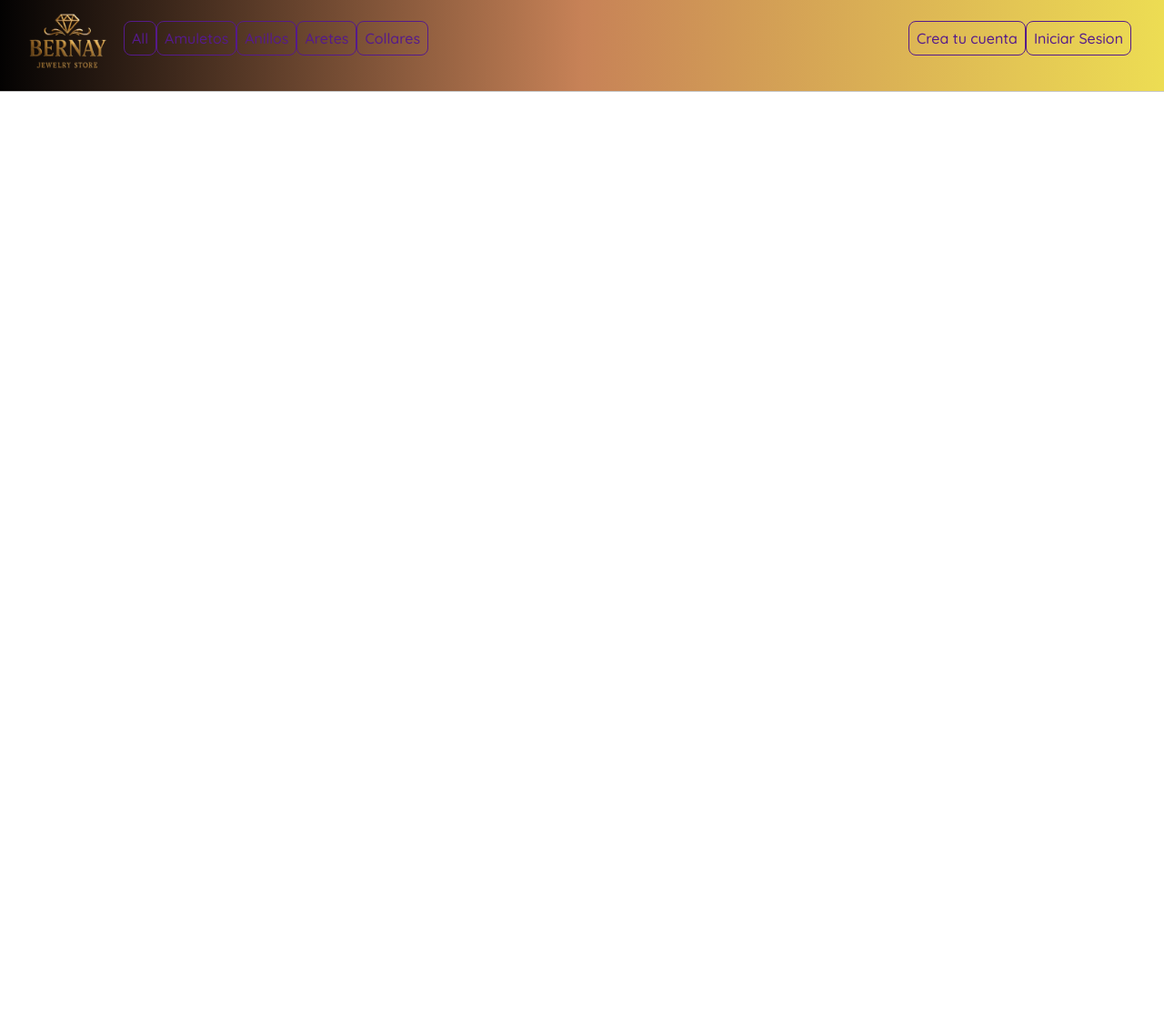
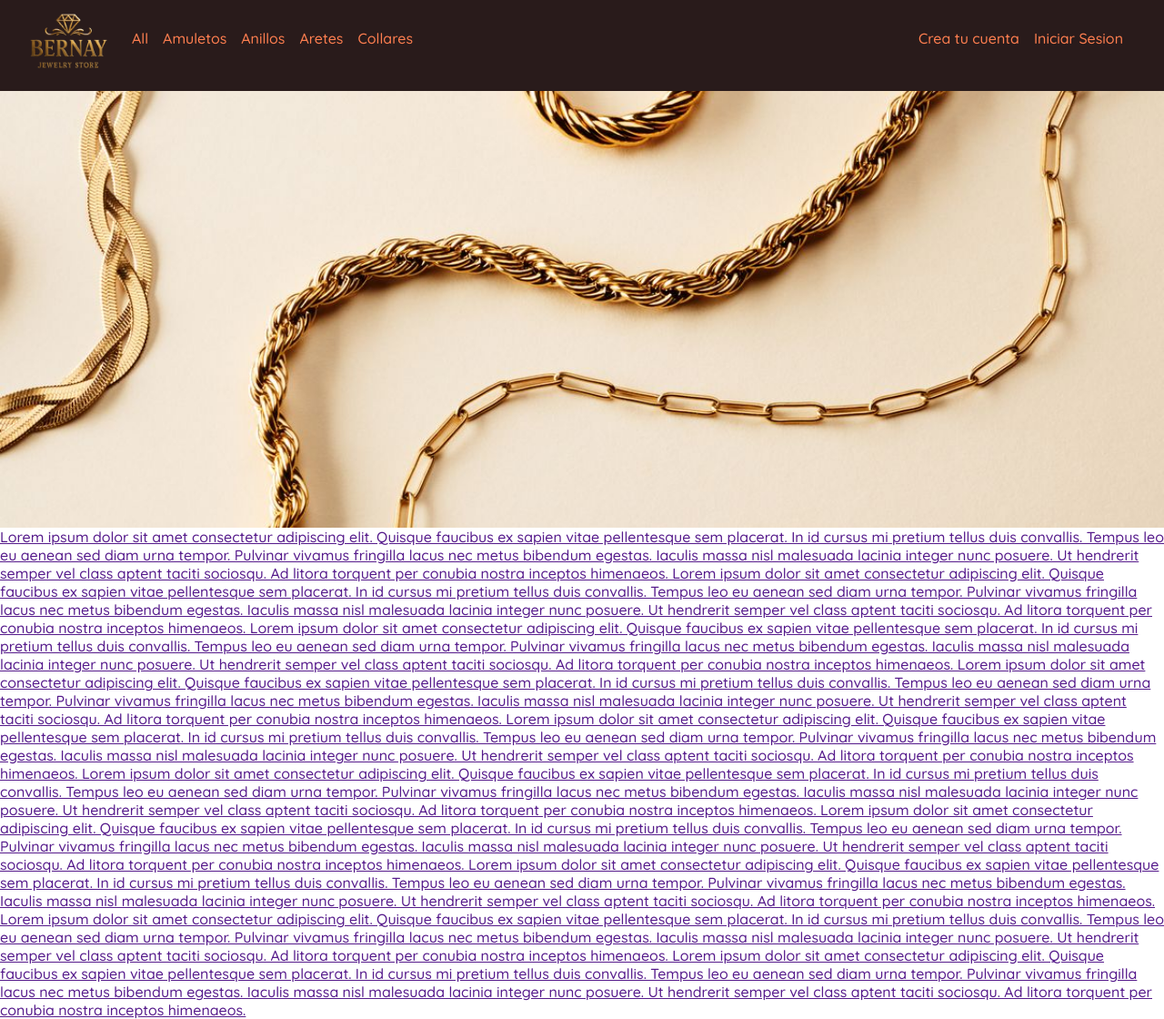
Before and after one commit to limontechnology/Bernay, a plain HTML site: page index.html in a window 1280 px wide. Shown: the whole page at 91% size. Before the commit the page ends 800 px from the top, so only its background shows below. Drawn offline with Linux system fonts and the light colour scheme.

Commit message:
Navbar Modifications

```diff
--- a/index.html
+++ b/index.html
@@ -8,6 +8,7 @@
     <title>Bernay</title>
 </head>
 <body>
+    <header>
         <nav>
             <div class="navbar-left">
                 <img src="Images/Bernay-Jewelry-Logo.png" alt="logo" class="logo">
@@ -41,9 +42,31 @@
                 </ul>
             </div>
         </nav>
-    <div class="img-container">
-        <img src="" alt="">
-    </div>
+    </header>
+    <section>
+    <div class="img-wallpaper"></div>
+    </section>
+    <section>
+        <a href="">Lorem ipsum dolor sit amet consectetur adipiscing elit. Quisque faucibus ex sapien vitae pellentesque sem placerat. In id cursus mi pretium tellus duis convallis. Tempus leo eu aenean sed diam urna tempor. Pulvinar vivamus fringilla lacus nec metus bibendum egestas. Iaculis massa nisl malesuada lacinia integer nunc posuere. Ut hendrerit semper vel class aptent taciti sociosqu. Ad litora torquent per conubia nostra inceptos himenaeos.
+
+Lorem ipsum dolor sit amet consectetur adipiscing elit. Quisque faucibus ex sapien vitae pellentesque sem placerat. In id cursus mi pretium tellus duis convallis. Tempus leo eu aenean sed diam urna tempor. Pulvinar vivamus fringilla lacus nec metus bibendum egestas. Iaculis massa nisl malesuada lacinia integer nunc posuere. Ut hendrerit semper vel class aptent taciti sociosqu. Ad litora torquent per conubia nostra inceptos himenaeos.
+
+Lorem ipsum dolor sit amet consectetur adipiscing elit. Quisque faucibus ex sapien vitae pellentesque sem placerat. In id cursus mi pretium tellus duis convallis. Tempus leo eu aenean sed diam urna tempor. Pulvinar vivamus fringilla lacus nec metus bibendum egestas. Iaculis massa nisl malesuada lacinia integer nunc posuere. Ut hendrerit semper vel class aptent taciti sociosqu. Ad litora torquent per conubia nostra inceptos himenaeos.
+
+Lorem ipsum dolor sit amet consectetur adipiscing elit. Quisque faucibus ex sapien vitae pellentesque sem placerat. In id cursus mi pretium tellus duis convallis. Tempus leo eu aenean sed diam urna tempor. Pulvinar vivamus fringilla lacus nec metus bibendum egestas. Iaculis massa nisl malesuada lacinia integer nunc posuere. Ut hendrerit semper vel class aptent taciti sociosqu. Ad litora torquent per conubia nostra inceptos himenaeos.
+
+Lorem ipsum dolor sit amet consectetur adipiscing elit. Quisque faucibus ex sapien vitae pellentesque sem placerat. In id cursus mi pretium tellus duis convallis. Tempus leo eu aenean sed diam urna tempor. Pulvinar vivamus fringilla lacus nec metus bibendum egestas. Iaculis massa nisl malesuada lacinia integer nunc posuere. Ut hendrerit semper vel class aptent taciti sociosqu. Ad litora torquent per conubia nostra inceptos himenaeos.
+
+Lorem ipsum dolor sit amet consectetur adipiscing elit. Quisque faucibus ex sapien vitae pellentesque sem placerat. In id cursus mi pretium tellus duis convallis. Tempus leo eu aenean sed diam urna tempor. Pulvinar vivamus fringilla lacus nec metus bibendum egestas. Iaculis massa nisl malesuada lacinia integer nunc posuere. Ut hendrerit semper vel class aptent taciti sociosqu. Ad litora torquent per conubia nostra inceptos himenaeos.
+
+Lorem ipsum dolor sit amet consectetur adipiscing elit. Quisque faucibus ex sapien vitae pellentesque sem placerat. In id cursus mi pretium tellus duis convallis. Tempus leo eu aenean sed diam urna tempor. Pulvinar vivamus fringilla lacus nec metus bibendum egestas. Iaculis massa nisl malesuada lacinia integer nunc posuere. Ut hendrerit semper vel class aptent taciti sociosqu. Ad litora torquent per conubia nostra inceptos himenaeos.
+
+Lorem ipsum dolor sit amet consectetur adipiscing elit. Quisque faucibus ex sapien vitae pellentesque sem placerat. In id cursus mi pretium tellus duis convallis. Tempus leo eu aenean sed diam urna tempor. Pulvinar vivamus fringilla lacus nec metus bibendum egestas. Iaculis massa nisl malesuada lacinia integer nunc posuere. Ut hendrerit semper vel class aptent taciti sociosqu. Ad litora torquent per conubia nostra inceptos himenaeos.
+
+Lorem ipsum dolor sit amet consectetur adipiscing elit. Quisque faucibus ex sapien vitae pellentesque sem placerat. In id cursus mi pretium tellus duis convallis. Tempus leo eu aenean sed diam urna tempor. Pulvinar vivamus fringilla lacus nec metus bibendum egestas. Iaculis massa nisl malesuada lacinia integer nunc posuere. Ut hendrerit semper vel class aptent taciti sociosqu. Ad litora torquent per conubia nostra inceptos himenaeos.
+
+Lorem ipsum dolor sit amet consectetur adipiscing elit. Quisque faucibus ex sapien vitae pellentesque sem placerat. In id cursus mi pretium tellus duis convallis. Tempus leo eu aenean sed diam urna tempor. Pulvinar vivamus fringilla lacus nec metus bibendum egestas. Iaculis massa nisl malesuada lacinia integer nunc posuere. Ut hendrerit semper vel class aptent taciti sociosqu. Ad litora torquent per conubia nostra inceptos himenaeos.</a>
+    </section>
     <script src="main.js"></script>
 </body>
 </html>
--- a/styles.css
+++ b/styles.css
@@ -6,9 +6,8 @@ body {
 nav {
     display: flex;
     justify-content: space-between;
-    padding: 0 24px;
-    border-bottom: 1px solid #c7c7c7;
-    background: linear-gradient(91deg, rgba(3, 2, 2, 1) 0%, rgba(199, 130, 87, 1) 50%, rgba(237, 221, 83, 1) 100%);
+    padding: 0 25px;
+    background-color: #291b1b;
 }
 
 .logo {
@@ -37,7 +36,27 @@ nav {
 .navbar-left ul li a,
 .navbar-right ul li a {
     text-decoration: none;
-    border: 1px solid;
     padding: 8px;
     border-radius: 8px;
+    color: coral;
 }
+
+.img-wallpaper {
+    width: 100%;
+    min-width: 320px;
+    height: 60vh;
+    background-image: url(Images/Bernay-Wallpaper.jpg);
+    background-position: center;
+    background-size: cover;
+    background-repeat: no-repeat;
+    text-align: center;
+    background-attachment: fixed;
+}
+
+.img-wallpaper h2 {
+    padding-top: 60px;
+    font-size: 2.4rem;
+    font-weight: bold;
+    line-height: 2.6rem;
+    position: absolute;
+}
```
Lines whose indentation alone changed are shown as unchanged.
